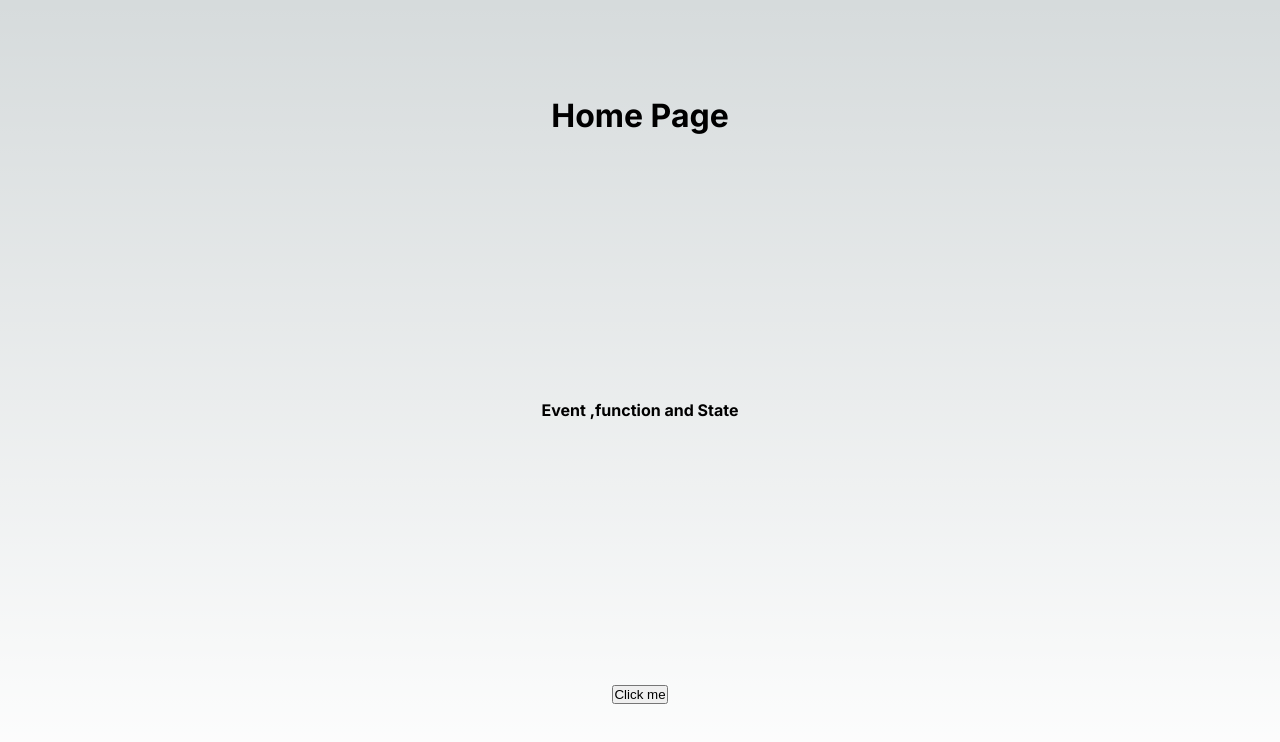
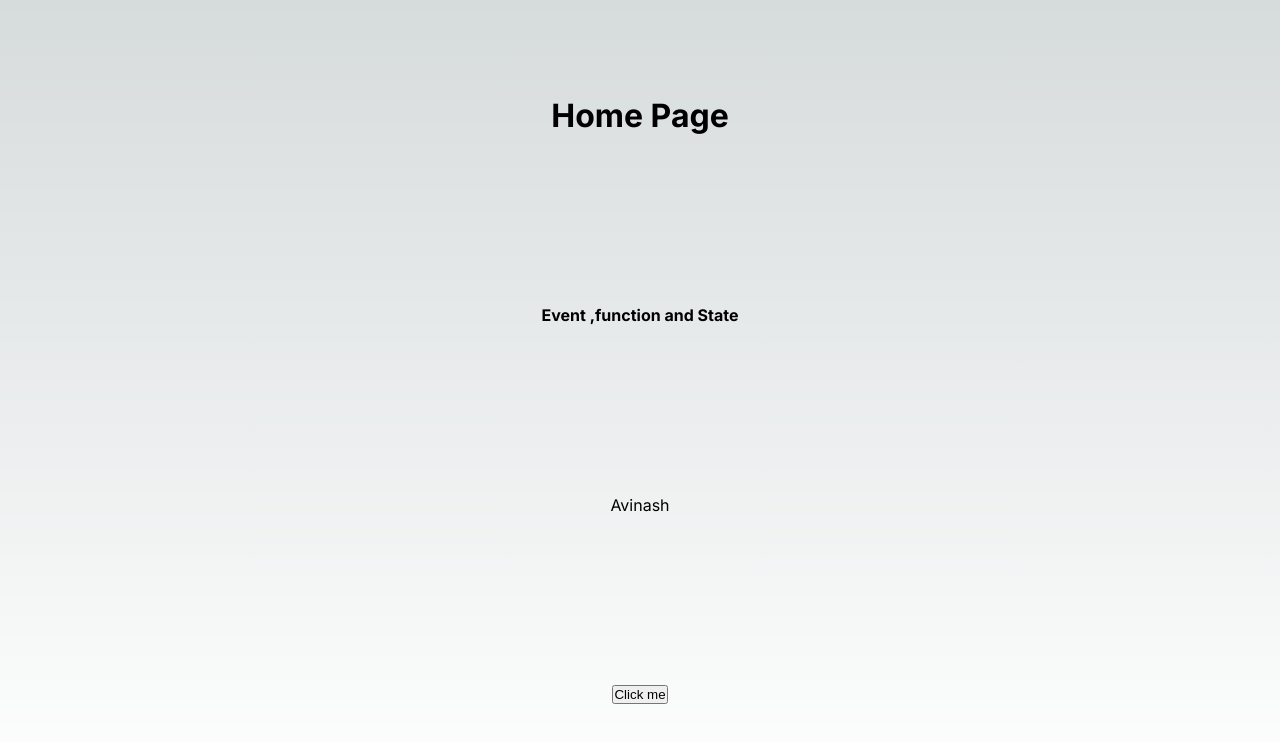
Before and after one commit to Avinashvns/nextjslearn, a Next.js app: page / in a window 1280 px wide. Shown: the top 742 px of the page. Built offline with nearby package versions, Linux system fonts and the light colour scheme.

Commit message:
state in next js

```diff
--- a/src/app/page.js
+++ b/src/app/page.js
@@ -1,18 +1,20 @@
 'use client'
+import { useState } from 'react'
 import styles from './page.module.css'
 
 export default function Home() {
+  const [name, setName] = useState("Avinash");
   // create function
-  const apple = (item) => {
-    alert(item);
+  const apple = () => {
+    setName("Golu")
   }
   return (
     <main className={styles.main}>
       <h1>Home Page</h1>
       <h4>Event ,function and State</h4>
-
+      {name}
       {/* <button onClick={() => alert("Hello Next Js")}>Click me</button> */}
-      <button onClick={() => apple("color")}>Click me</button>
+      <button onClick={apple}>Click me</button>
     </main>
   )
 }
```
